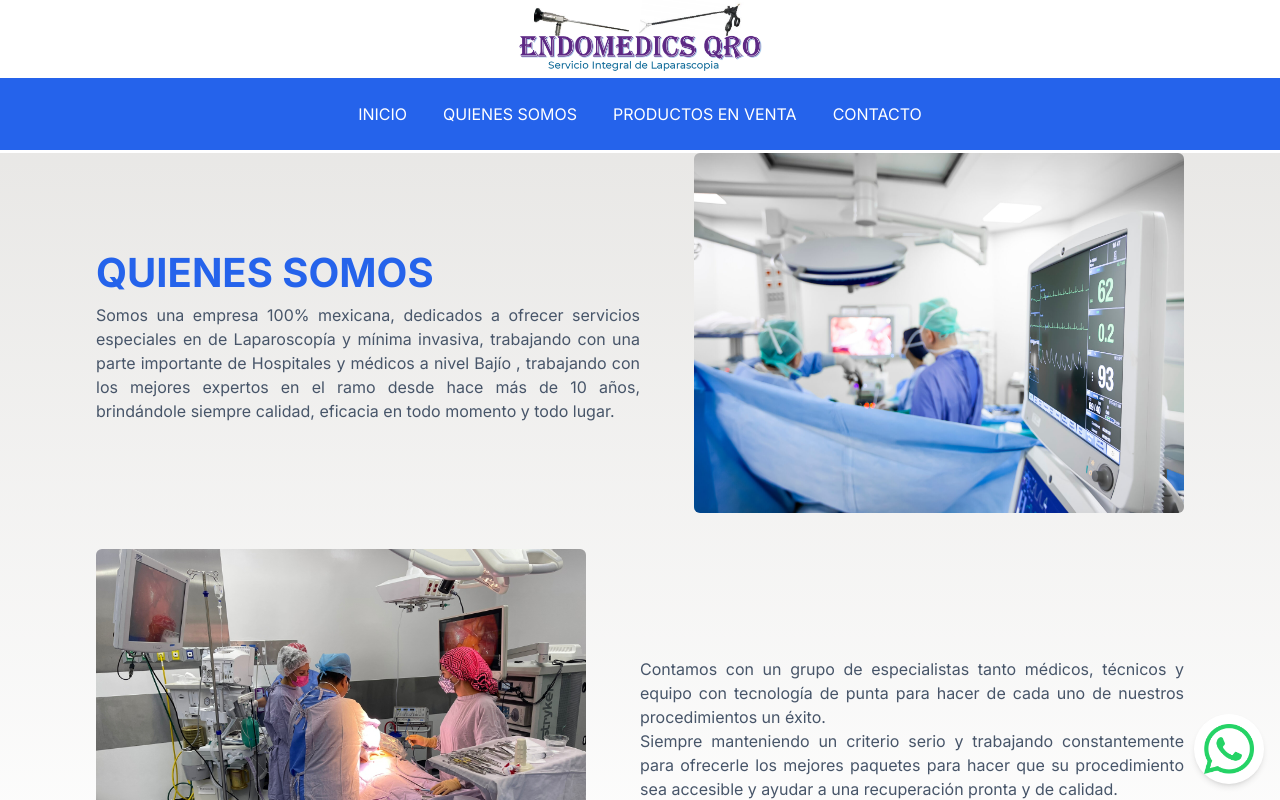
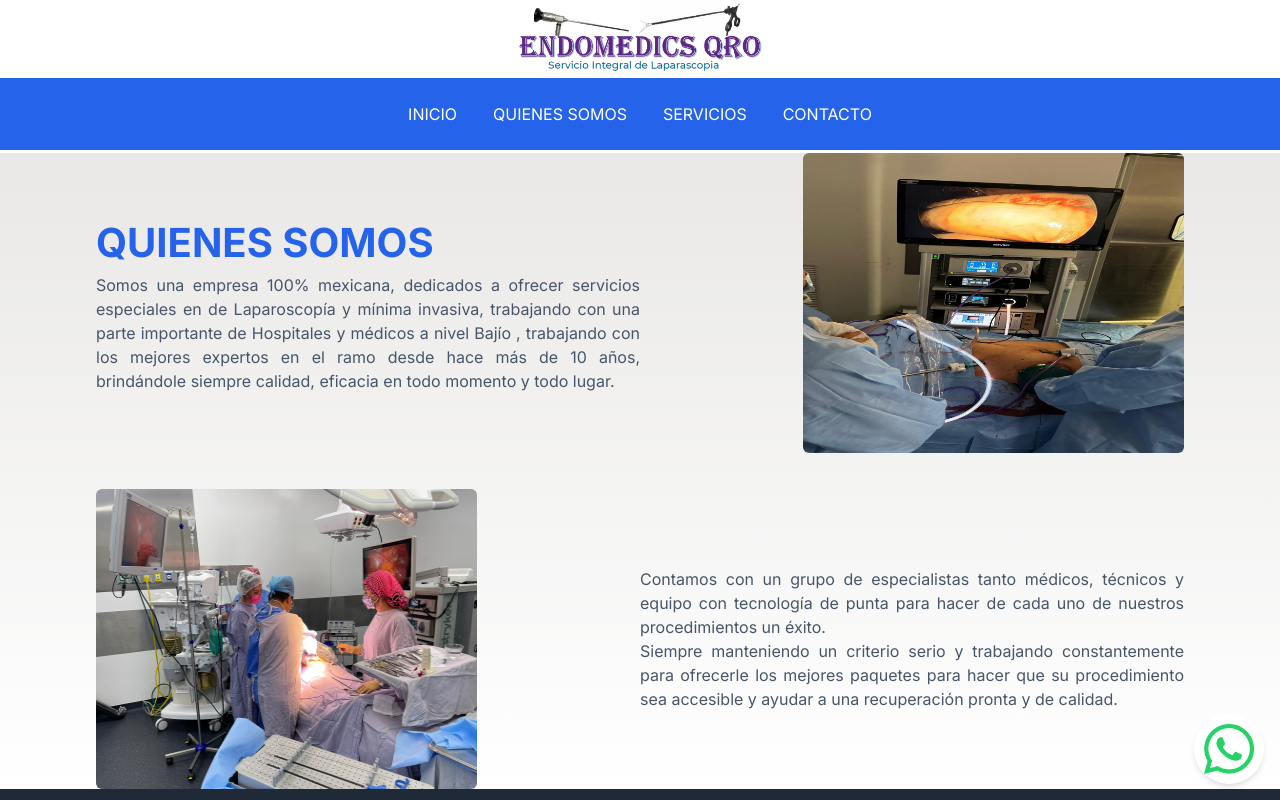
Before and after one commit to ErickJair15/EndomedicsWeb, a Next.js app: page /about in a window 1280 px wide. Shown: the top 800 px of the page. Built offline with nearby package versions, Linux system fonts and the light colour scheme.

Commit message:
Cambios rapidos

```diff
--- a/components/Productos/ImageProductos.jsx
+++ b/components/Productos/ImageProductos.jsx
@@ -24,7 +24,7 @@ const ImageProductos = () => {
             <div className='relative flex items-center justify-center h-72 bg-fixed bg-productos bg-center w-full'>
                 <div className='absolute inset-0 bg-cover bg-opacity-50'></div>
                 <span className='z-10 text-5xl text-white text-with-shadow text-center'>
-                    Productos
+                    Servicios
                 </span>
             </div>
             <div className='grid sm:grid-cols-3 gap-x-4 gap-y-10 w-full container mx-auto my-8'>
--- a/components/home/About.jsx
+++ b/components/home/About.jsx
@@ -15,9 +15,9 @@ function About() {
                     </div>
                     <div className='flex justify-end sm:justify-end'>
                         <img
-                            src="/home/endomedicsHome1.jpeg"
+                            src="/home/home1.jpeg"
                             alt="Imagen 1"
-                            className='sm:h-[240px] sm:w-[90%] lg:h-[360px] lg:w-[90%] rounded-md'
+                            className='sm:h-[240px] sm:w-[90%] lg:h-[300px] lg:w-[70%] rounded-md '
                         />
                     </div>
                 </div>
@@ -26,7 +26,7 @@ function About() {
                         <img
                             src="/home/endomedicsHome2.jpeg"
                             alt="Imagen 1"
-                            className='sm:h-[240px] sm:w-[90%] lg:h-[360px] lg:w-[90%] rounded-md'
+                            className='sm:h-[240px] sm:w-[90%] lg:h-[300px] lg:w-[70%] rounded-md'
                         />
                     </div>
                     <div className='w-[100%] flex flex-col justify-center order-first sm:order-last'>
--- a/components/home/CustomImageGallery.jsx
+++ b/components/home/CustomImageGallery.jsx
@@ -3,7 +3,7 @@ import Zoom from 'react-medium-image-zoom';
 import 'react-medium-image-zoom/dist/styles.css'; // Importa los estilos
 // Agrega más imágenes según sea necesario
 const images = [
-  '/new/frame1.jpeg',
+  '/home/home2.jpeg',
   '/new/frame2.jpeg',
   '/new/frame3.jpeg',
   '/new/frame4.jpeg',
--- a/components/layout/HeaderLayout.jsx
+++ b/components/layout/HeaderLayout.jsx
@@ -61,7 +61,7 @@ function HeaderLayout() {
               <div className="flex lg:space-x-5">
                 <a href="#inicio" className="text-white hover:font-bold hover:bg-white hover:text-[#2563EB] hover:rounded-md p-2 transition-all" onClick={handleNavClick}>INICIO</a>
                 <a href="#about" className="text-white hover:font-bold hover:bg-white hover:text-[#2563EB] hover:rounded-md p-2 transition-all" onClick={handleNavClick}>QUIENES SOMOS</a>
-                <a href="/productos" className="text-white hover:font-bold hover:bg-white hover:text-[#2563EB] hover:rounded-md p-2 transition-all" onClick={handleNavClick}>PRODUCTOS EN VENTA</a>
+                <a href="/productos" className="text-white hover:font-bold hover:bg-white hover:text-[#2563EB] hover:rounded-md p-2 transition-all" onClick={handleNavClick}>SERVICIOS</a>
                 <a href="/contacto" className="text-white hover:font-bold hover:bg-white hover:text-[#2563EB] hover:rounded-md p-2 transition-all" onClick={handleNavClick}>CONTACTO</a>
               </div>
             </div>
@@ -104,7 +104,7 @@ function HeaderLayout() {
               href="/productos"
               onClick={() => setIsOpen(false)}
             >
-              Productos
+              Servicios
             </Link>
             <Link
               className="block py-2.5 px-4 hover:bg-gray-100 hover:text-gray-600"
```
Also changed, not shown: public/home/home1.jpeg (added), public/home/home2.jpeg (added).
